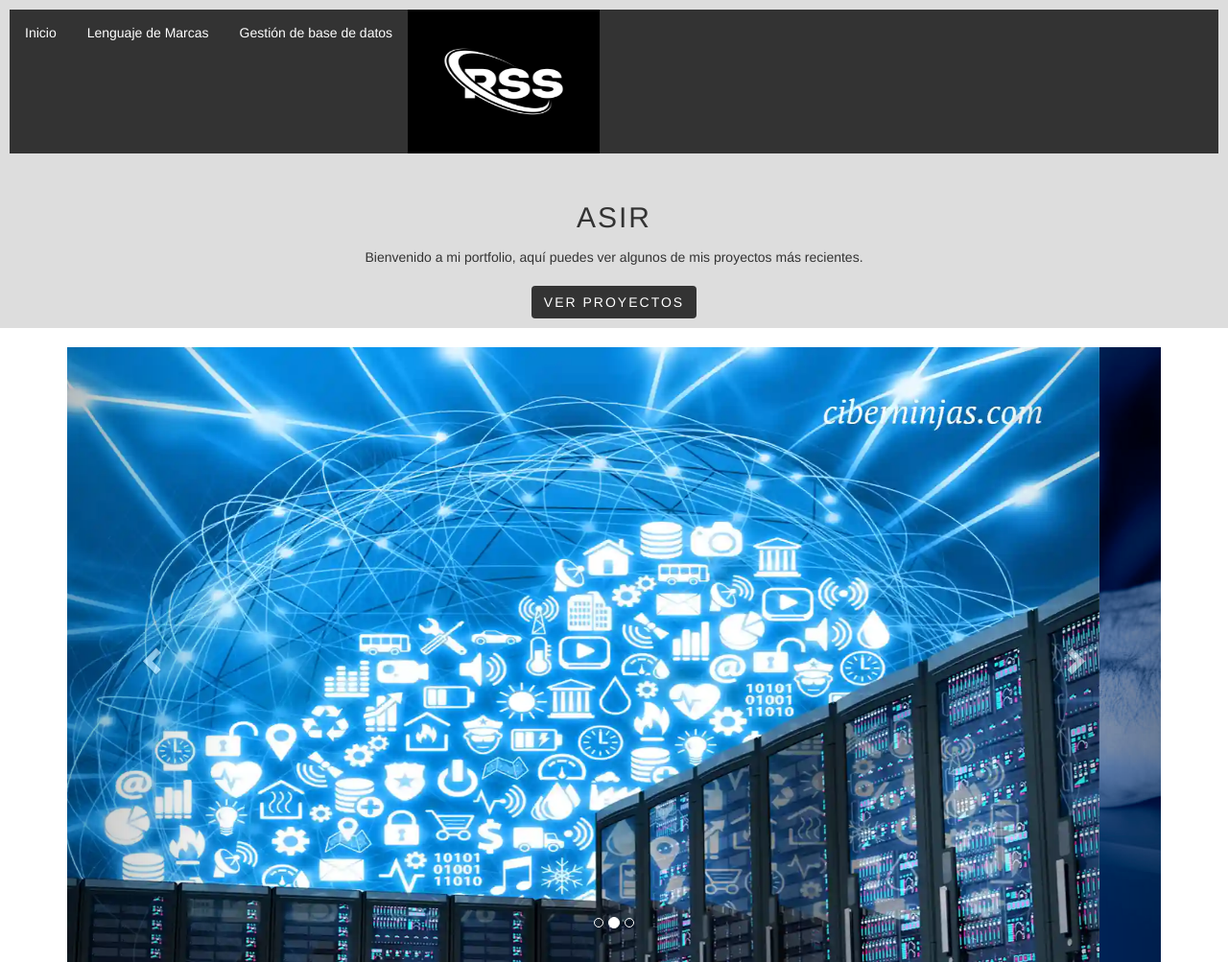
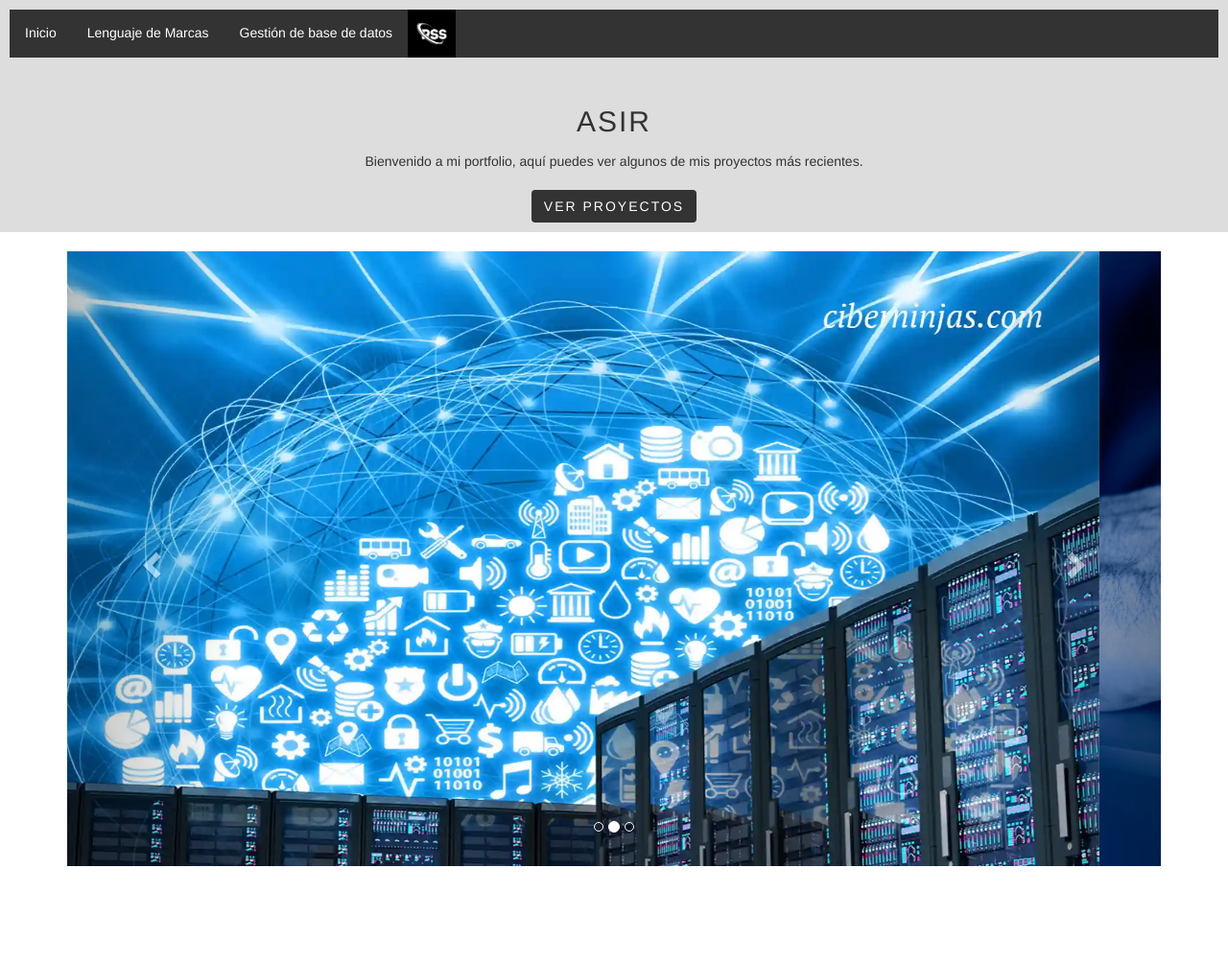
Before and after one commit to AndresChelaru/paginaweb, a plain HTML site: page index.html in a window 1280 px wide. Shown: the top 1003 px of the page at 96% size. Drawn offline with nearby package versions, Linux system fonts and the light colour scheme.

Commit message:
Update index.html

```diff
--- a/index.html
+++ b/index.html
@@ -18,7 +18,7 @@
         <li><a href="paginas/Lenguaje de Marcas.html">Lenguaje de Marcas</a></li>
         <li><a href="paginas/Gestión de base de datos.html">Gestión de base de datos</a></li>
         <a href="rss pagina web.xml">
-        <img src="imagenes/imagen rss.jpg" alt="Imagen rss" width="200" height="150">
+        <img src="imagenes/imagen rss.jpg" alt="Imagen rss" width="50" height="50">
         </a>
       </ul>
     </nav>
```
